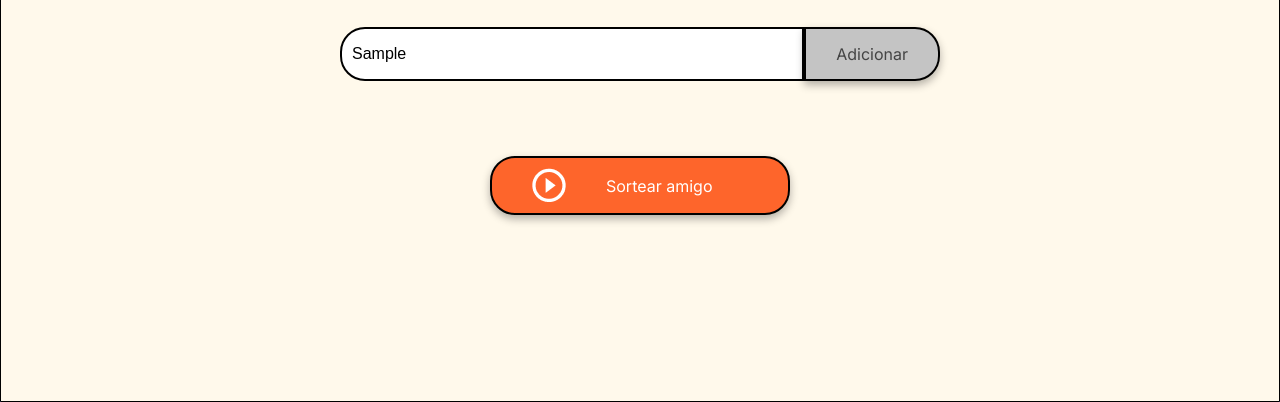
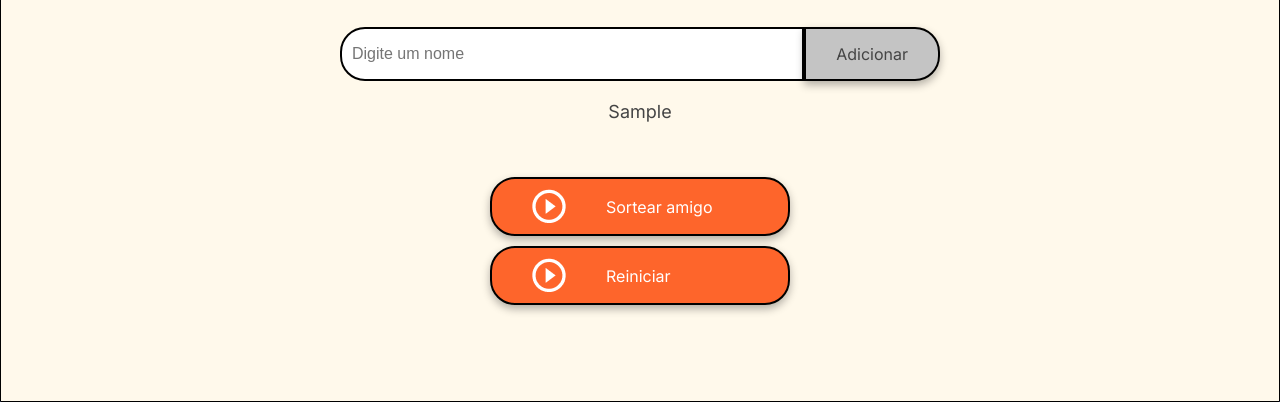
Before and after one commit to Ludfaria26/challenge-amigo-secreto, a plain HTML site: page index.html in a window 1280 px wide. Both pictures are taken after typing "Sample" into the empty fields and a click on the button "Adicionar". Shown: the part 398-800 px from the top of the page. Drawn offline with Linux system fonts and the light colour scheme.

Commit message:
Atualiza função de sorteio e lista de amigos

```diff
--- a/app.js
+++ b/app.js
@@ -1 +1,34 @@
-//O principal objetivo deste desafio é fortalecer suas habilidades em lógica de programação. Aqui você deverá desenvolver a lógica para resolver o problema.
+let amigos = [] // Array to hold amigo objects
+
+function adicionarAmigo() {
+    const input = document.getElementById("amigo");
+    const nome = input.value.trim();
+
+    if (nome) {
+        amigos.push({ nome });
+        input.value = "";
+        atualizarListaAmigos();
+    }
+}
+
+function atualizarListaAmigos() {
+    const lista = document.getElementById("listaAmigos");
+    lista.innerHTML = "";
+
+    amigos.forEach((amigo, index) => {
+        const li = document.createElement("li");
+        li.textContent = amigo.nome;
+        lista.appendChild(li);
+    });
+}
+
+function sortearAmigo() {
+    if (amigos.length < 2) {
+        alert("Adicione pelo menos dois amigos para sortear.");
+        return;
+    }
+
+    const amigoSorteado = amigos[Math.floor(Math.random() * amigos.length)];
+    const resultado = document.getElementById("resultado");
+    resultado.innerHTML = `<li>${amigoSorteado.nome}</li>`;
+}
--- a/index.html
+++ b/index.html
@@ -32,6 +32,10 @@
                     <img src="assets/play_circle_outline.png" alt="Ícone para sortear">
                     Sortear amigo
                 </button>
+                <button class="button-reset" onclick="resetarAmigos()" aria-label="Reiniciar lista de amigos">
+                    <img src="assets/play_circle_outline.png" alt="Ícone para reiniciar">
+                    Reiniciar
+                </button>
             </div>
         </section>
     </main>
--- a/style.css
+++ b/style.css
@@ -153,6 +153,21 @@ ul {
     font-size: 16px;
 }
 
+.button-reset {
+    display: flex;
+    align-items: center;
+    width: 100%;
+    padding: 10px 40px;
+    color: var(--color-white);
+    background-color: var(--color-button);
+    font-size: 16px;
+    margin-top: 10px;
+}
+
+.button-reset img {
+    margin-right: 40px;
+}
+
 .button-draw img {
     margin-right: 40px;
 }
```
